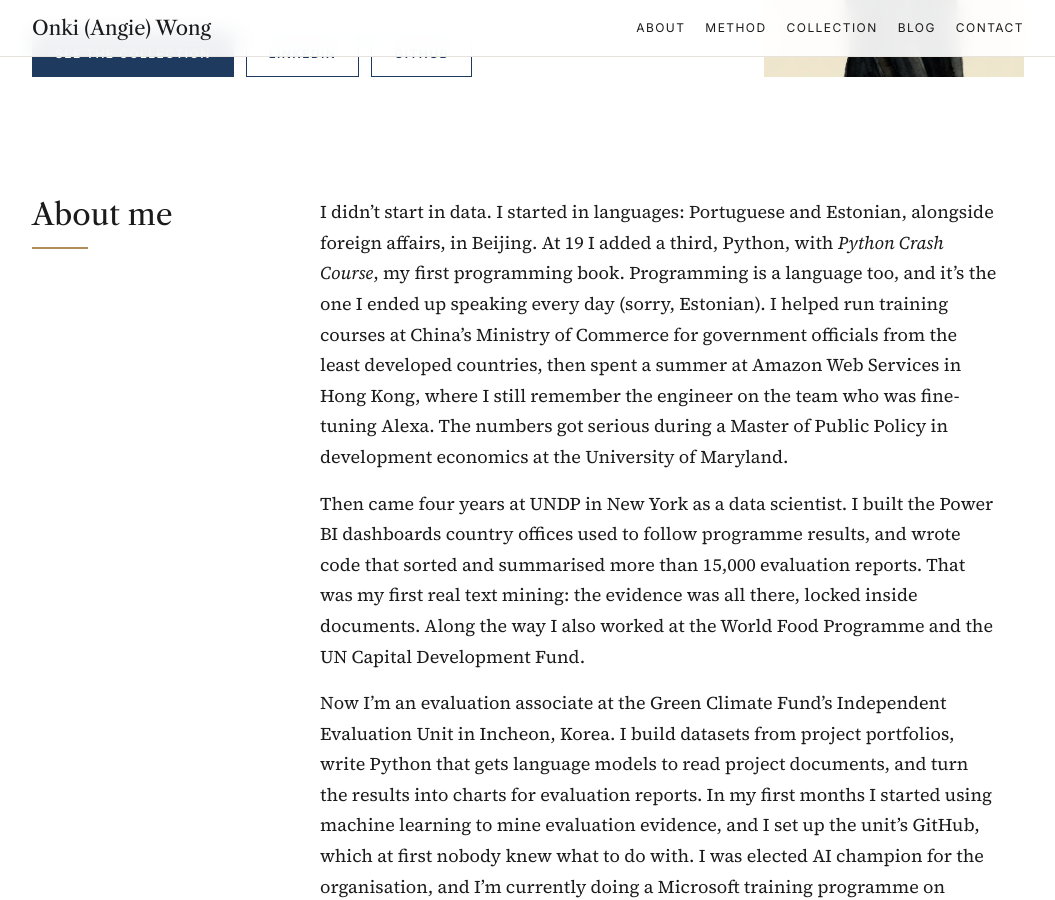
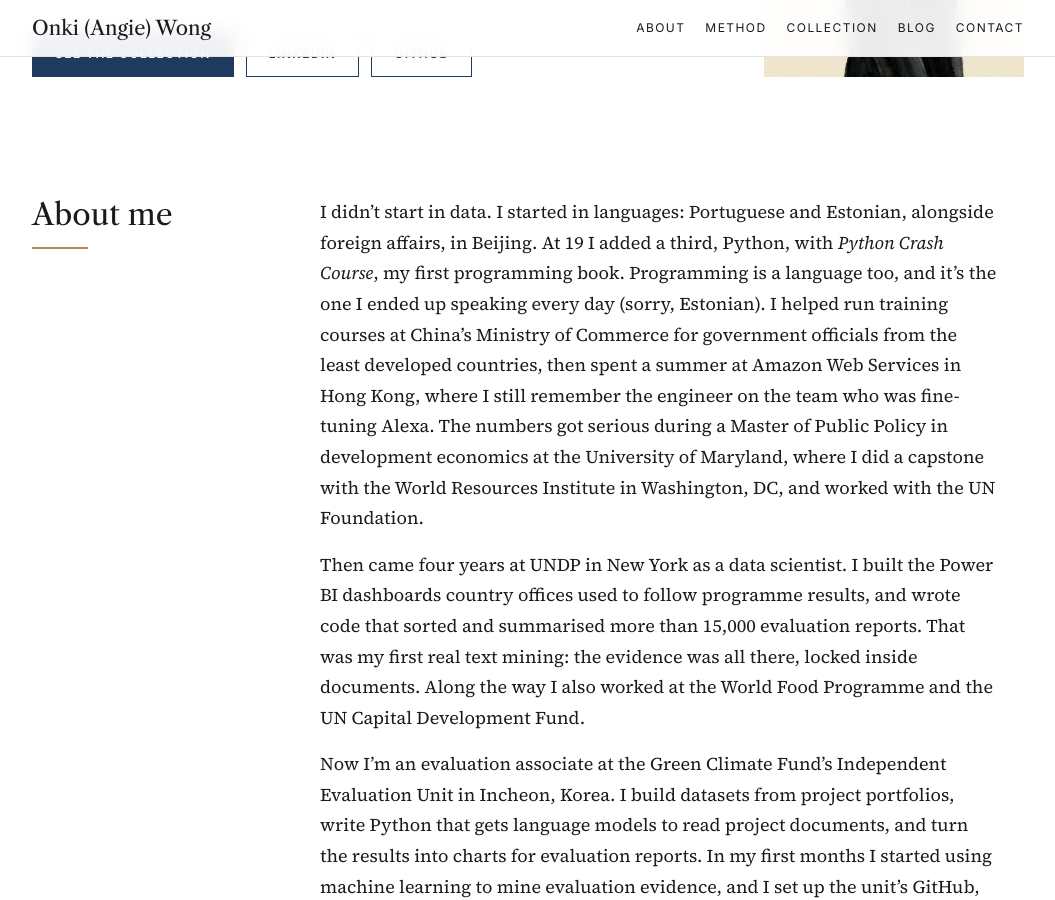
Before and after one commit to owangie/owangie.github.io, a Jekyll site: the page built from _pages/about.md, in a window 1280 px wide and 900 px high, scrolled down 386 px. Shown: the whole window, without its empty margins (112-1167 px from the left). Built offline with Jekyll 4.4.1, drawn with Linux system fonts in a browser that asks for light colours.

Commit message:
About: WRI capstone and UN Foundation

```diff
--- a/_pages/about.md
+++ b/_pages/about.md
@@ -7,7 +7,7 @@ redirect_from:
   - /about.html
 ---
 
-I didn't start in data. I started in languages: Portuguese and Estonian, alongside foreign affairs, in Beijing. At 19 I added a third, Python, with *Python Crash Course*, my first programming book. Programming is a language too, and it's the one I ended up speaking every day (sorry, Estonian). I helped run training courses at China's Ministry of Commerce for government officials from the least developed countries, then spent a summer at Amazon Web Services in Hong Kong, where I still remember the engineer on the team who was fine-tuning Alexa. The numbers got serious during a Master of Public Policy in development economics at the University of Maryland.
+I didn't start in data. I started in languages: Portuguese and Estonian, alongside foreign affairs, in Beijing. At 19 I added a third, Python, with *Python Crash Course*, my first programming book. Programming is a language too, and it's the one I ended up speaking every day (sorry, Estonian). I helped run training courses at China's Ministry of Commerce for government officials from the least developed countries, then spent a summer at Amazon Web Services in Hong Kong, where I still remember the engineer on the team who was fine-tuning Alexa. The numbers got serious during a Master of Public Policy in development economics at the University of Maryland, where I did a capstone with the World Resources Institute in Washington, DC, and worked with the UN Foundation.
 
 Then came four years at UNDP in New York as a data scientist. I built the Power BI dashboards country offices used to follow programme results, and wrote code that sorted and summarised more than 15,000 evaluation reports. That was my first real text mining: the evidence was all there, locked inside documents. Along the way I also worked at the World Food Programme and the UN Capital Development Fund.
 
```
